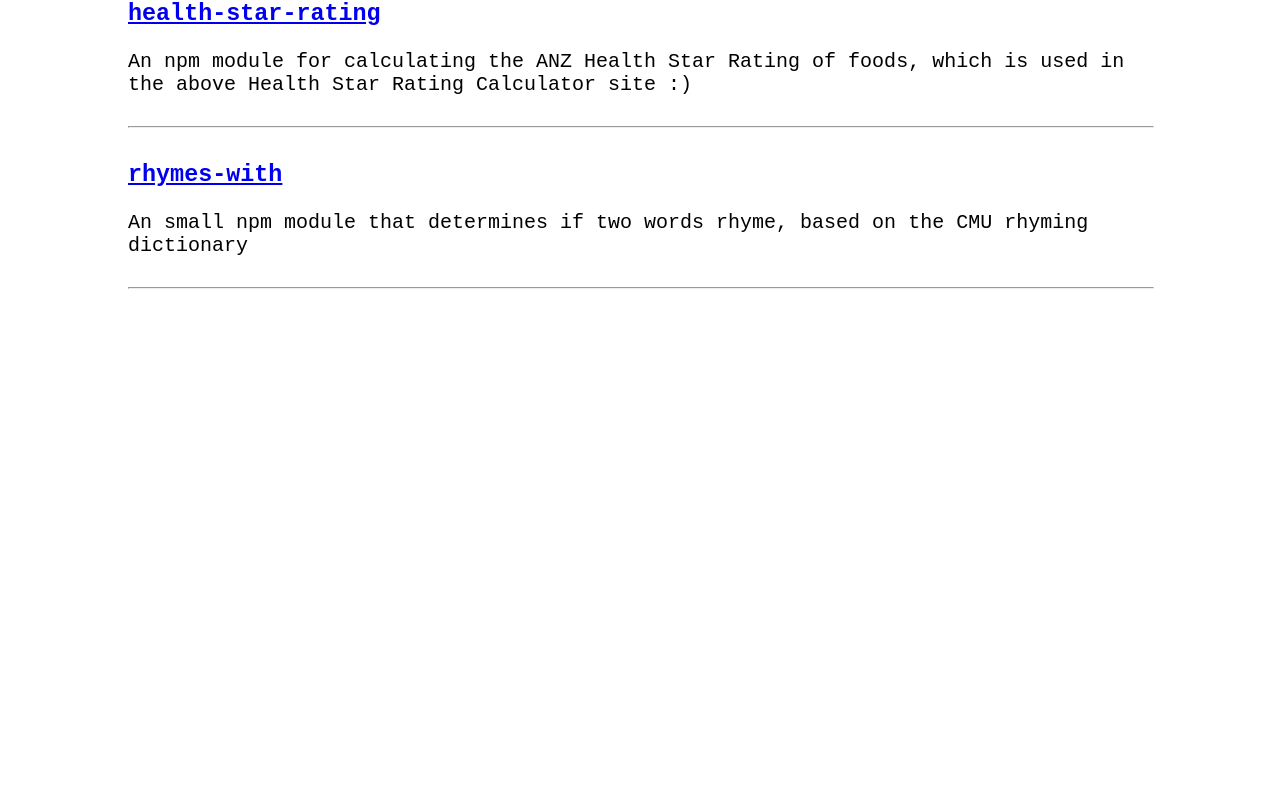
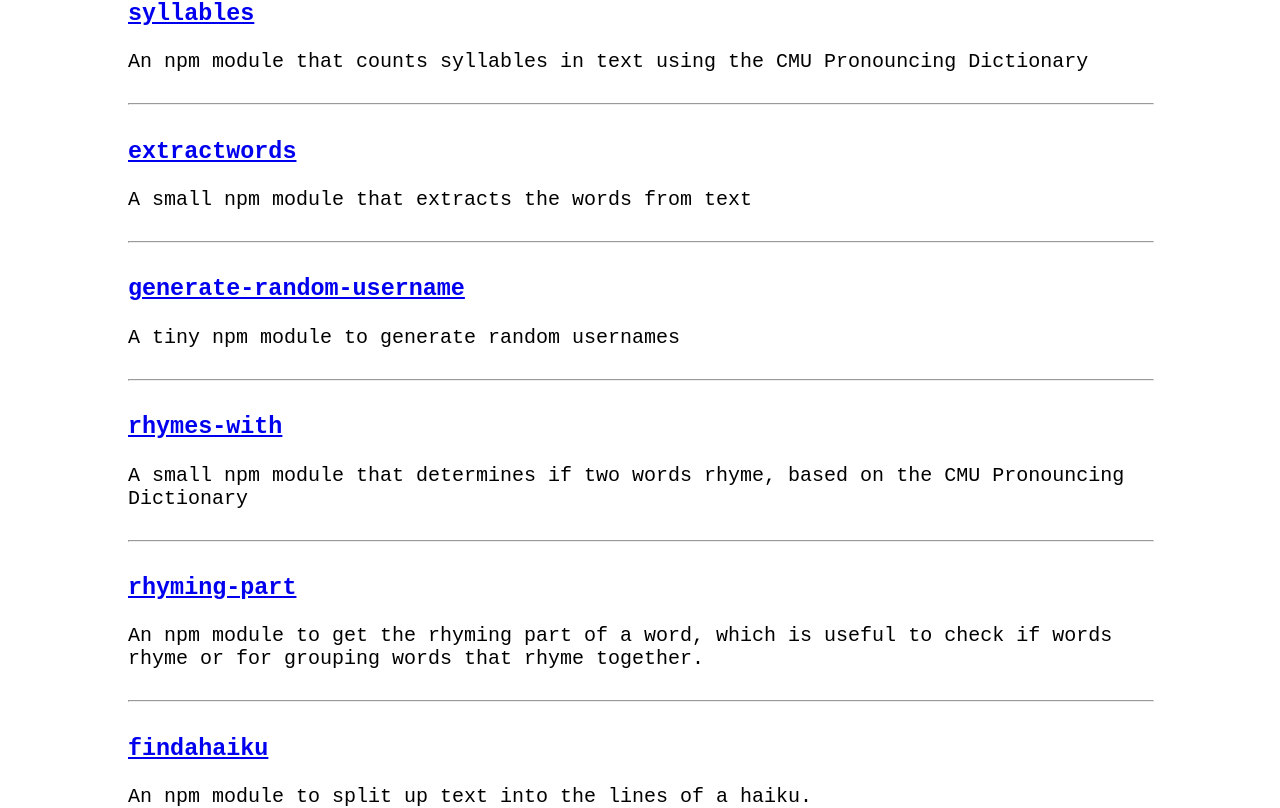
Before and after one commit to muhashi/muhashi.github.io, a SvelteKit app: page /projects in a window 1280 px wide. Shown: the part 1393-2201 px from the top of the page. Before the commit the page ends 1772 px from the top, so only its background shows below. Built offline with nearby package versions, Linux system fonts and the light colour scheme.

Commit message:
Add new projects

```diff
--- a/src/routes/projects/Projects.svelte
+++ b/src/routes/projects/Projects.svelte
@@ -40,15 +40,51 @@
     <hr />
 
     <Project
+      name="syllables"
+      href="https://github.com/muhashi/syllables"
+      description="An npm module that counts syllables in text using the CMU Pronouncing Dictionary"
+    />
+
+    <Project
+      name="extractwords"
+      href="https://github.com/muhashi/extractwords"
+      description="A small npm module that extracts the words from text"
+    />
+
+    <Project
+      name="generate-random-username"
+      href="https://github.com/muhashi/generate-random-username"
+      description="A tiny npm module to generate random usernames"
+    />
+
+    <Project
+      name="rhymes-with"
+      href="https://github.com/muhashi/rhymes-with"
+      description="A small npm module that determines if two words rhyme, based on the CMU Pronouncing Dictionary"
+    />
+
+    <Project
+      name="rhyming-part"
+      href="https://github.com/muhashi/rhyming-part"
+      description="An npm module to get the rhyming part of a word, which is useful to check if words rhyme or for grouping words that rhyme together."
+    />
+
+    <Project
+      name="findahaiku"
+      href="https://github.com/muhashi/findahaiku"
+      description="An npm module to split up text into the lines of a haiku."
+    />
+
+    <Project
       name="health-star-rating"
       href="https://github.com/muhashi/health-star-rating"
       description="An npm module for calculating the ANZ Health Star Rating of foods, which is used in the above Health Star Rating Calculator site :)"
     />
 
     <Project
-      name="rhymes-with"
-      href="https://github.com/muhashi/rhymes-with"
-      description="An small npm module that determines if two words rhyme, based on the CMU rhyming dictionary"
+      name="exchange-rates-rba"
+      href="https://github.com/muhashi/exchange-rates-rba"
+      description="An npm module for retrieving daily foreign currency exchange rates for USD, EUR, and more from the Reserve Bank of Australia"
     />
   </div>
 </div>
```
